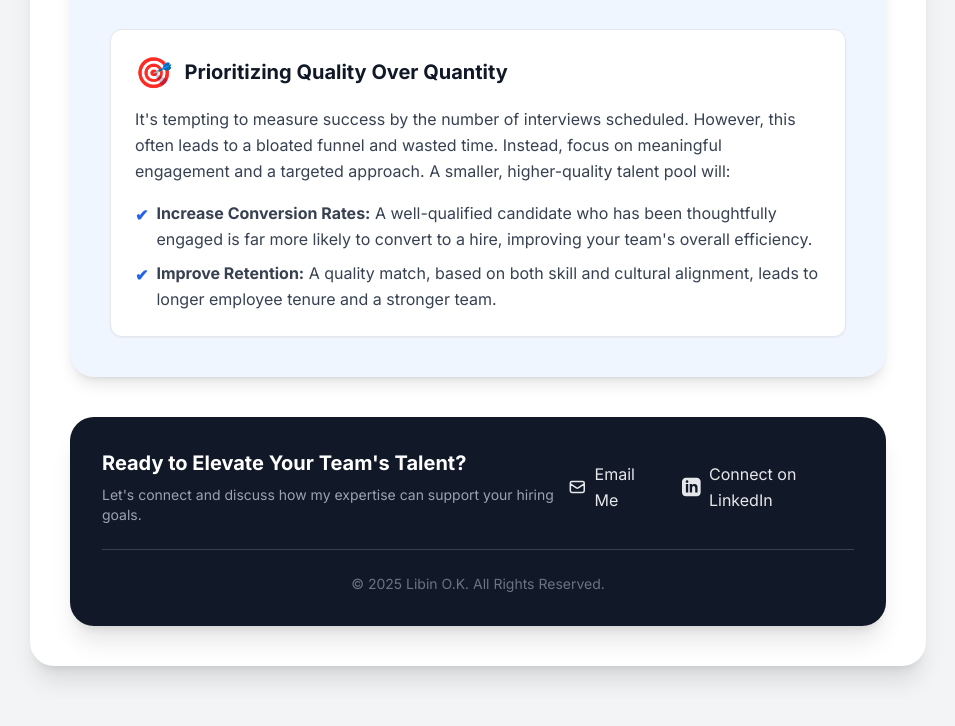
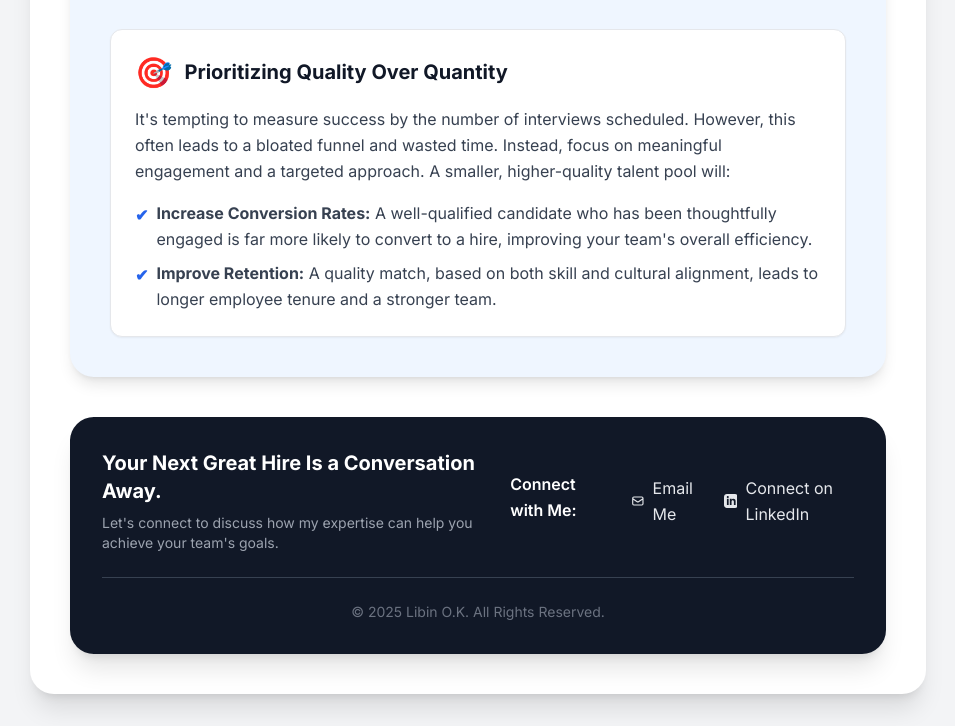
Before and after one commit to Libin11122/Libin--Portfolio-Website, a plain HTML site: page index.html in a window 1280 px wide. Shown: the part 3372-4098 px from the top of the page, without its empty margins (162-1117 px from the left). Before the commit the page ends 4070 px from the top, so only its background shows below. Drawn offline with nearby package versions, Linux system fonts and the light colour scheme.

Commit message:
Update index.html

```diff
--- a/index.html
+++ b/index.html
@@ -494,11 +494,12 @@
             <div
                 class="flex flex-col md:flex-row justify-between items-center text-center md:text-left space-y-4 md:space-y-0">
                 <div class="space-y-2">
-                    <h4 class="text-xl font-bold text-white">Ready to Elevate Your Team's Talent?</h4>
-                    <p class="text-sm text-gray-400">Let's connect and discuss how my expertise can support your hiring
-                        goals.</p>
+                    <h4 class="text-xl font-bold text-white">Your Next Great Hire Is a Conversation Away.</h4>
+                    <p class="text-sm text-gray-400">Let's connect to discuss how my expertise can help you achieve your
+                        team's goals.</p>
                 </div>
                 <div class="flex flex-col sm:flex-row items-center space-y-4 sm:space-y-0 sm:space-x-6">
+                    <h5 class="font-semibold text-white mb-2">Connect with Me:</h5>
                     <a href="mailto:libinokmkd@gmail.com"
                         class="flex items-center gap-2 text-gray-200 hover:text-blue-500 transition-colors duration-200">
                         <svg xmlns="http://www.w3.org/2000/svg" class="w-5 h-5" fill="none" viewBox="0 0 24 24"
@@ -540,4 +541,5 @@
     </script>
 </body>
 
+
 </html>
```
